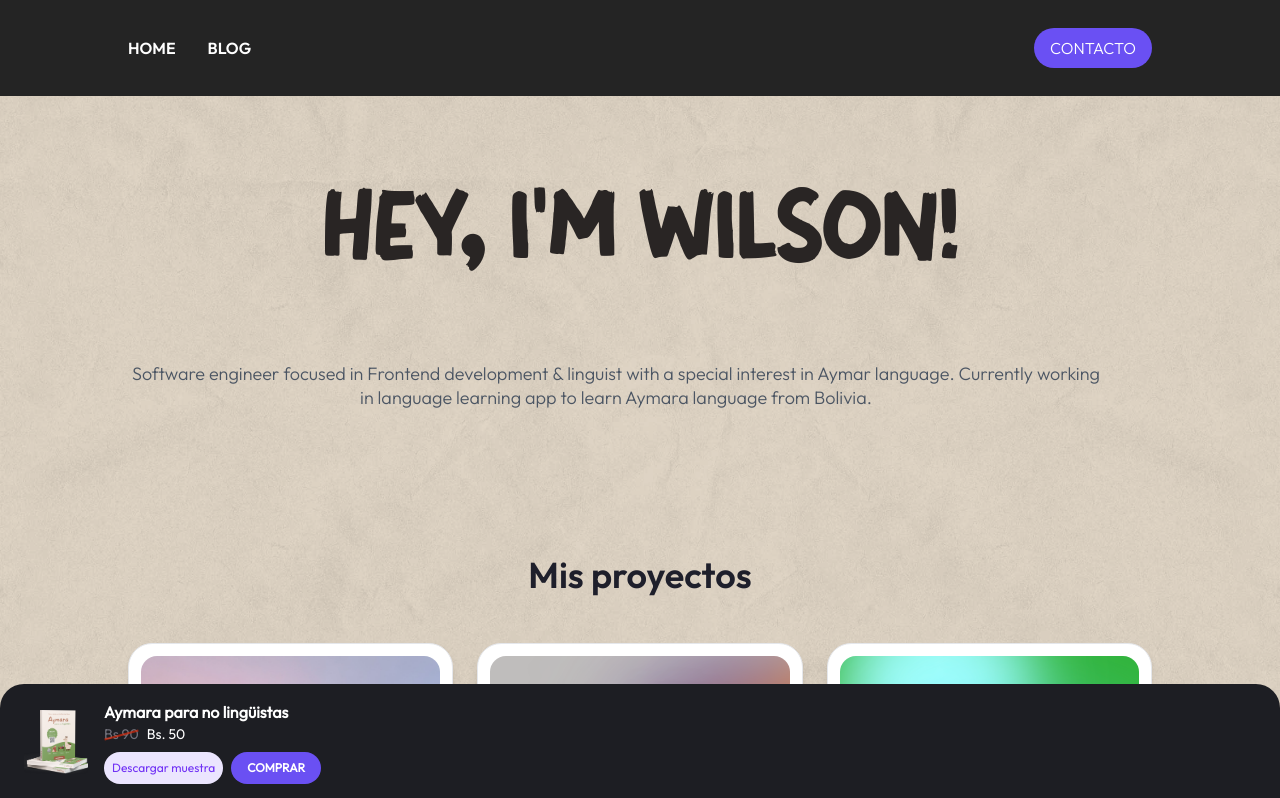
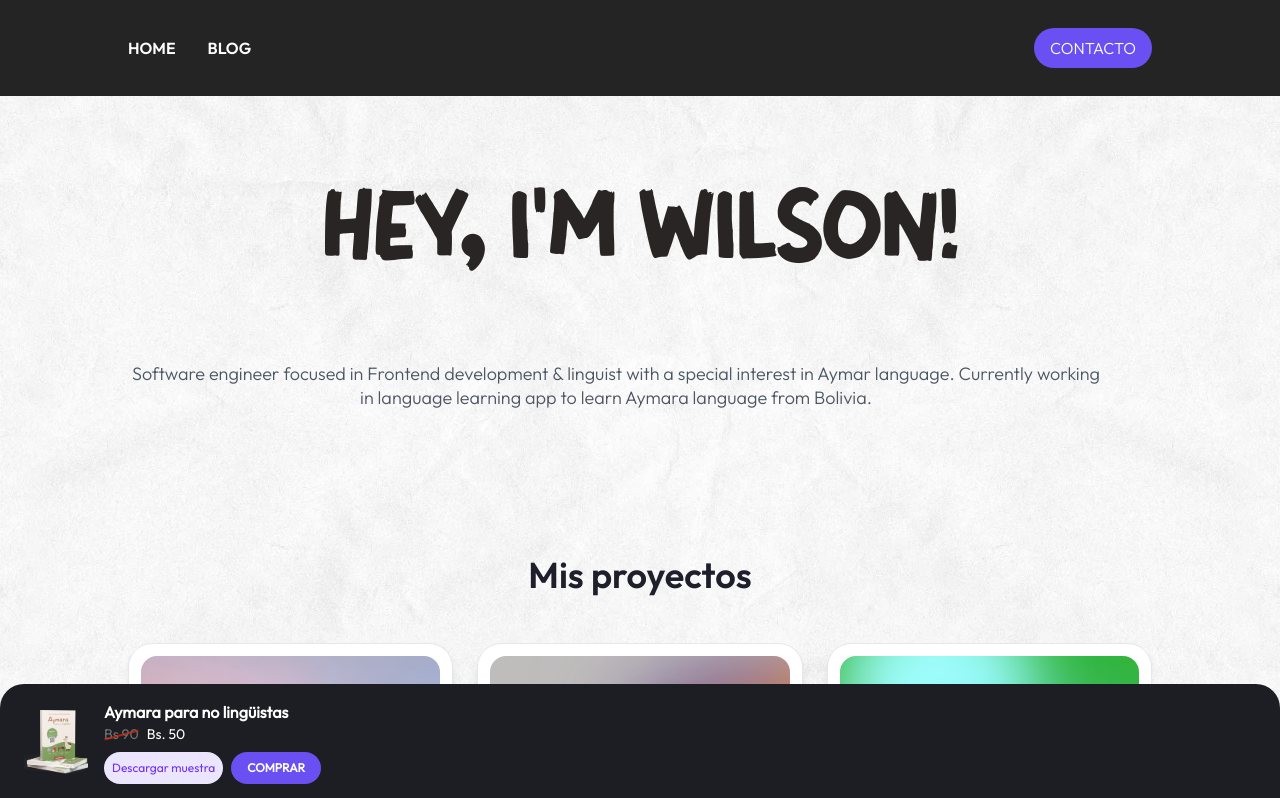
Before and after one commit to wilsonquispealanoca/wilsonquispe.io, a Next.js app: page / in a window 1280 px wide. Shown: the top 798 px of the page. Built offline with nearby package versions, Linux system fonts and the light colour scheme.

Commit message:
UPDATE: colors

```diff
--- a/styles/globals.css
+++ b/styles/globals.css
@@ -20,10 +20,8 @@
 }
 
 .white-texture {
-  background-color: #e1d6c6;
   background-image: url(/white-texture.jpg);
   background-size: contain;
-  background-blend-mode: multiply;
 }
 .clip-circle-closed {
   clip-path: circle(0% at 40px 40px); /* desde el botón de menú */
```
